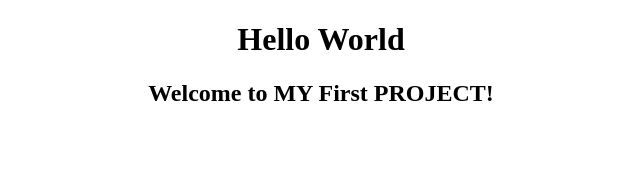
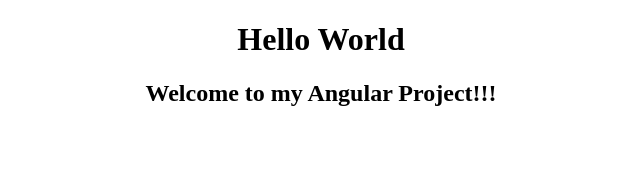
Before and after one commit to thifaya/project2, an Angular app: page / in a window 1280 px wide. Shown: the top 170 px of the page, without its empty margins (319-959 px from the left). Built offline with nearby package versions, Linux system fonts and the light colour scheme.

Commit message:
code modified

```diff
--- a/src/app/app.component.ts
+++ b/src/app/app.component.ts
@@ -6,5 +6,5 @@
   styleUrls: ['./app.component.css']
 })
 export class AppComponent {
-  title = 'MY First PROJECT';
+  title = 'my Angular Project!!';
 }
```
